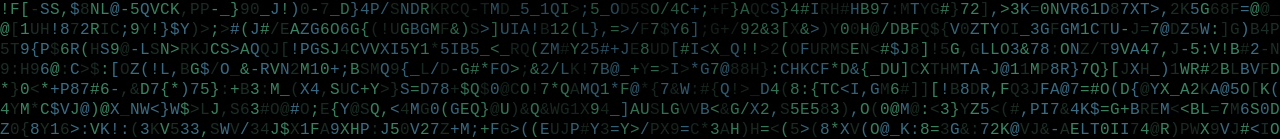
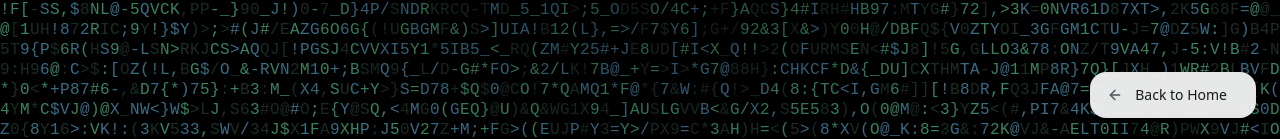
Before and after one commit to PrathamS1/dailyUIChallenges, a React (Vite) app: page /026 in a window 1280 px wide. Shown: the part 658-797 px from the top of the page. Built offline with nearby package versions, Linux system fonts and the light colour scheme; a web font is replaced by a local one.

Commit message:
slight change

```diff
--- a/src/components/dailyUI026.jsx
+++ b/src/components/dailyUI026.jsx
@@ -1,9 +1,10 @@
 import { motion } from "framer-motion";
 import LetterGlitch from "../ui/LetterGlitch";
-
+import BackToHome from "./BackToHome";
 export default function Subscription() {
   return (
     <div className="w-full h-screen flex items-center relative justify-center">
+      <BackToHome />
       <LetterGlitch
         glitchSpeed={50}
         centerVignette={true}
```
